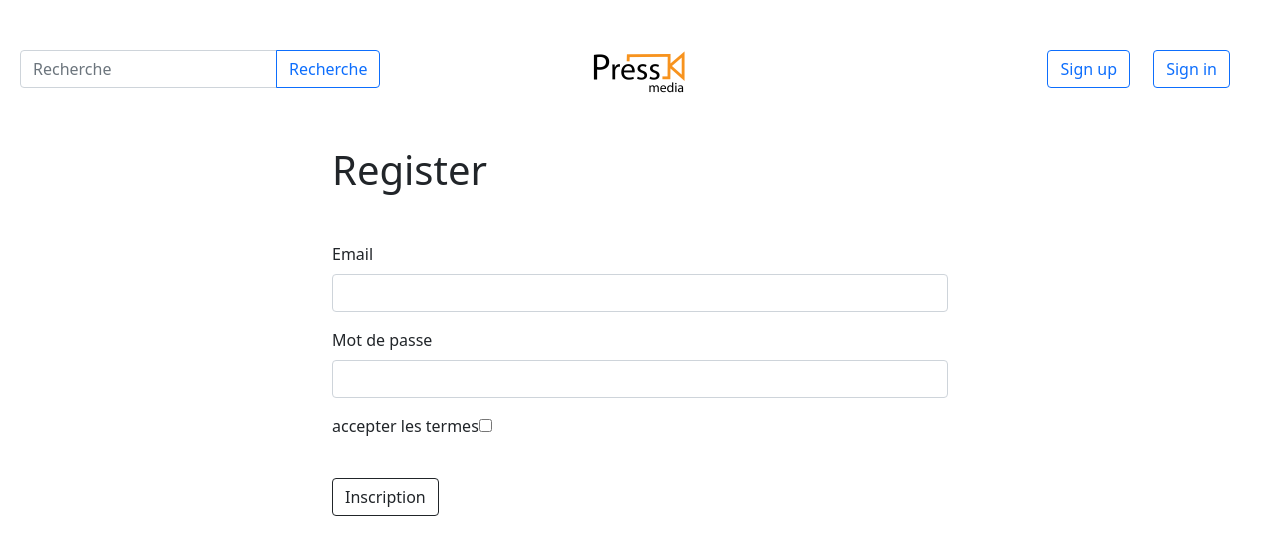
After one commit to Edjek/sf_perfectionnement, a Symfony app: template templates/registration/register.html.twig in a window 1280 px wide. The commit adds this page. Shown: the top 555 px of the page. Run offline with Twig, Linux system fonts and the light colour scheme; the template is opened without the code that fills it, so the values that code supplies are empty; form fields are guessed from the names that the template uses; some libraries are stand-ins or nearby versions.

Commit message:
Register Form

```diff
--- a/src/Entity/User.php
+++ b/src/Entity/User.php
@@ -4,9 +4,13 @@ namespace App\Entity;
 
 use App\Repository\UserRepository;
 use Doctrine\ORM\Mapping as ORM;
+use Symfony\Bridge\Doctrine\Validator\Constraints\UniqueEntity;
 use Symfony\Component\Security\Core\User\PasswordAuthenticatedUserInterface;
 use Symfony\Component\Security\Core\User\UserInterface;
 
+/**
+ * @UniqueEntity(fields={"email"}, message="There is already an account with this email")
+ */
 #[ORM\Entity(repositoryClass: UserRepository::class)]
 class User implements UserInterface, PasswordAuthenticatedUserInterface
 {
--- a/templates/base.html.twig
+++ b/templates/base.html.twig
@@ -33,6 +33,12 @@
 				right: 50px;
 				background: #fff;
 			}
+			.sign-up {
+				position: fixed;
+				top: 50px;
+				right: 150px;
+				background: #fff;
+			}
 		</style>
 
 		<div class="text-center my-5">
@@ -57,9 +63,14 @@
 				</a>
 			</div>
 		{% else %}
+			<div class="sign-up">
+				<a href="{{path('app_register')}}">
+					<button class="btn btn-outline-primary">Sign up</button>
+				</a>
+			</div>
 			<div class="login">
 				<a href="{{path('app_login')}}">
-					<button class="btn btn-outline-primary">Sign-in</button>
+					<button class="btn btn-outline-primary">Sign in</button>
 				</a>
 			</div>
 		{% endif %}
--- /dev/null
+++ b/templates/registration/register.html.twig
@@ -0,0 +1,28 @@
+{% extends 'base.html.twig' %}
+
+{% block title %}Register
+{% endblock %}
+
+{% block body %}
+	<div class="container w-50 m-auto">
+		<h1>Register</h1>
+
+		<div class="form mt-5">
+			{{ form_start(registrationForm) }}
+			<div class="mb-3">
+				{{ form_row(registrationForm.email, {'attr' : { 'class' : 'form-control'} }) }}
+			</div>
+			<div class="mb-3">
+				{{ form_row(registrationForm.plainPassword, {
+            label: 'Mot de passe' ,'attr' : { 'class' : 'form-control' }
+        }) }}
+			</div>
+			<div class="mb-3">
+				{{ form_row(registrationForm.agreeTerms, { label: 'accepter les termes'}) }}
+			</div>
+
+			<button type="submit" class="btn btn-outline-dark mt-3">Inscription</button>
+			{{ form_end(registrationForm) }}
+		</div>
+	</div>
+{% endblock %}
```
Also changed, not shown: src/Controller/RegistrationController.php (added, +50 -0 lines), src/Form/RegistrationFormType.php (added, +55 -0 lines).
